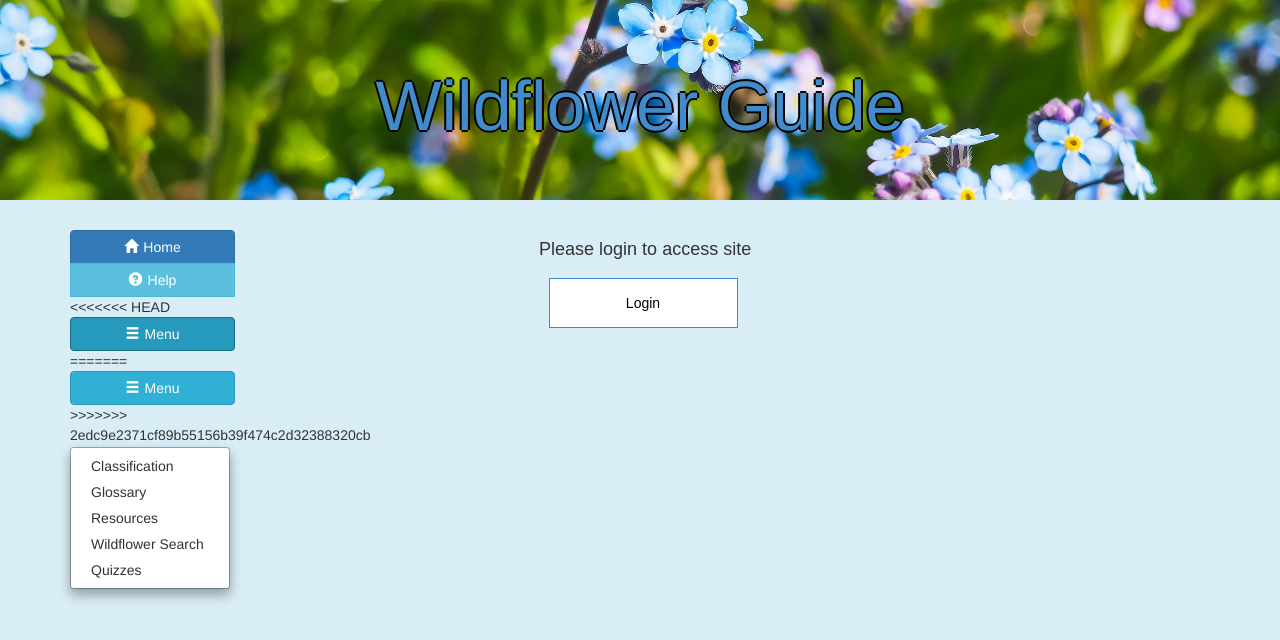
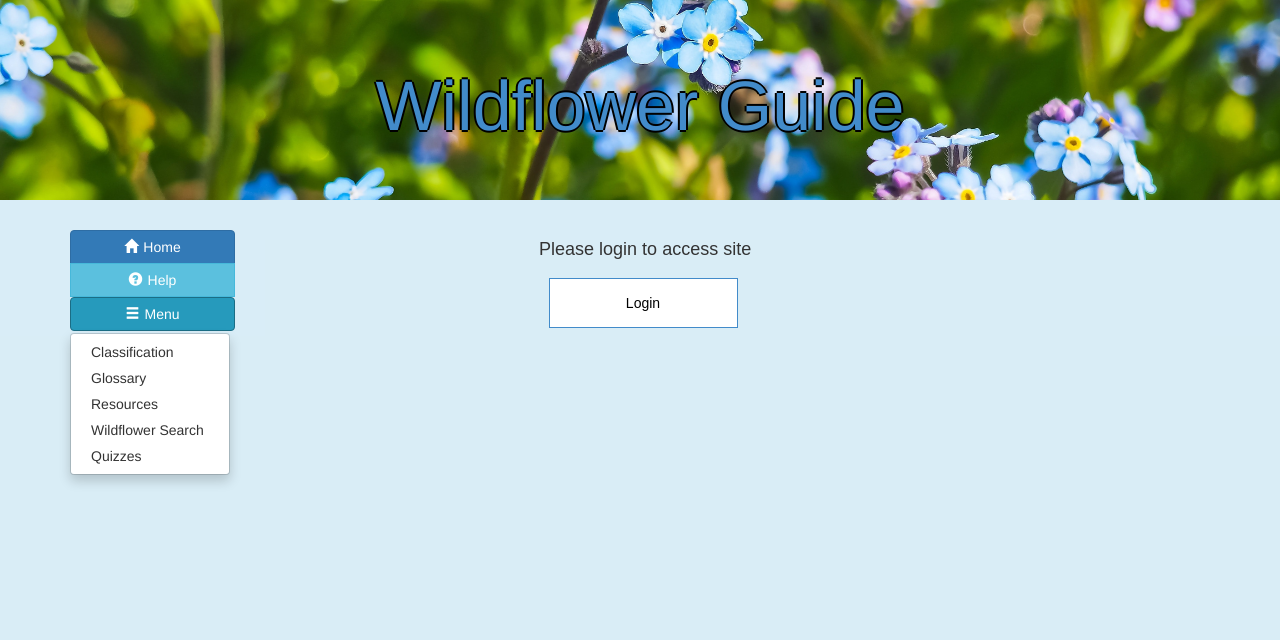
Before and after one commit to baileykkramer/UWSTOUT-Wildflower-Capstone, an Angular app: page / in a window 1280 px wide. Both pictures are taken after a click on the button "Menu". Shown: the top 640 px of the page. Built offline with nearby package versions, Linux system fonts and the light colour scheme.

Commit message:
fixe things

```diff
--- a/src/app/app.component.html
+++ b/src/app/app.component.html
@@ -24,7 +24,6 @@
             <span class="hidden-xs">Help</span>
           </button>
           <div class="dropdown">
-<<<<<<< HEAD
             <button class="btn btn-info btn-block dropdown-toggle" type="button" id="dropdownMenuButton" data-toggle="dropdown" aria-haspopup="true"
               aria-expanded="true">
               <span class="glyphicon glyphicon-menu-hamburger"></span>
@@ -44,19 +43,9 @@
                 <a class="dropdown-item" routerLink="/plant_search">Wildflower Search</a>
               </li>
               <li>
-                <a class="dropdown-item" routerLink="/plant_quiz">Plant Quiz</a>
+                <a class="dropdown-item" routerLink="/quizzes">Quizzes</a>
               </li>
             </ul>
-=======
-              <button class="btn btn-info btn-block dropdown-toggle" type="button" id="dropdownMenuButton" data-toggle="dropdown" aria-haspopup="true" aria-expanded="true"><span class="glyphicon glyphicon-menu-hamburger"></span><span class="hidden-xs">Menu</span></button>
-              <ul class="dropdown-menu">
-                  <li><a class="dropdown-item" routerLink="/classification">Classification</a></li>
-                  <li><a class="dropdown-item" routerLink="/glossary">Glossary</a></li>
-                  <li><a class="dropdown-item" routerLink="/resources">Resources</a></li>
-                  <li><a class="dropdown-item" routerLink="/plant_search">Wildflower Search</a></li>
-                  <li><a class="dropdown-item" routerLink="/quizzes">Quizzes</a></li>
-              </ul>
->>>>>>> 2edc9e2371cf89b55156b39f474c2d32388320cb
           </div>
 
         </div>
--- a/src/app/login-form/login-form.component.css
+++ b/src/app/login-form/login-form.component.css
@@ -64,7 +64,7 @@ body {
 .modal {
 	display: none; /* Hidden by default */
 	position: fixed; /* Stay in place */
-	z-index: 1; /* Sit on top */
+	z-index: 1; /*Sit on top */
 	left: 0;
 	top: 0;
 	width: 100%; /* Full width */
@@ -89,11 +89,12 @@ body {
 /* The Close Button */
 .close {
 	position: absolute;
-	right: 15%;
-	top: 0;
-	color: white;
-	font-size: 50px;
+	right: 15.5%;
+	top: 5%;
+	color: black;
+	font-size: 40px;
 	font-weight: bold;
+	z-index: 1;
 }
 
 /* Close button on hover */
@@ -105,8 +106,8 @@ body {
 
 /* Add Zoom Animation */
 .animate {
-	-webkit-animation: animatezoom 0.6s;
-	animation: animatezoom 0.6s
+	-webkit-animation: animatezoom 0.2s;
+	animation: animatezoom 0.2s
 }
 
 @-webkit-keyframes animatezoom {
```
